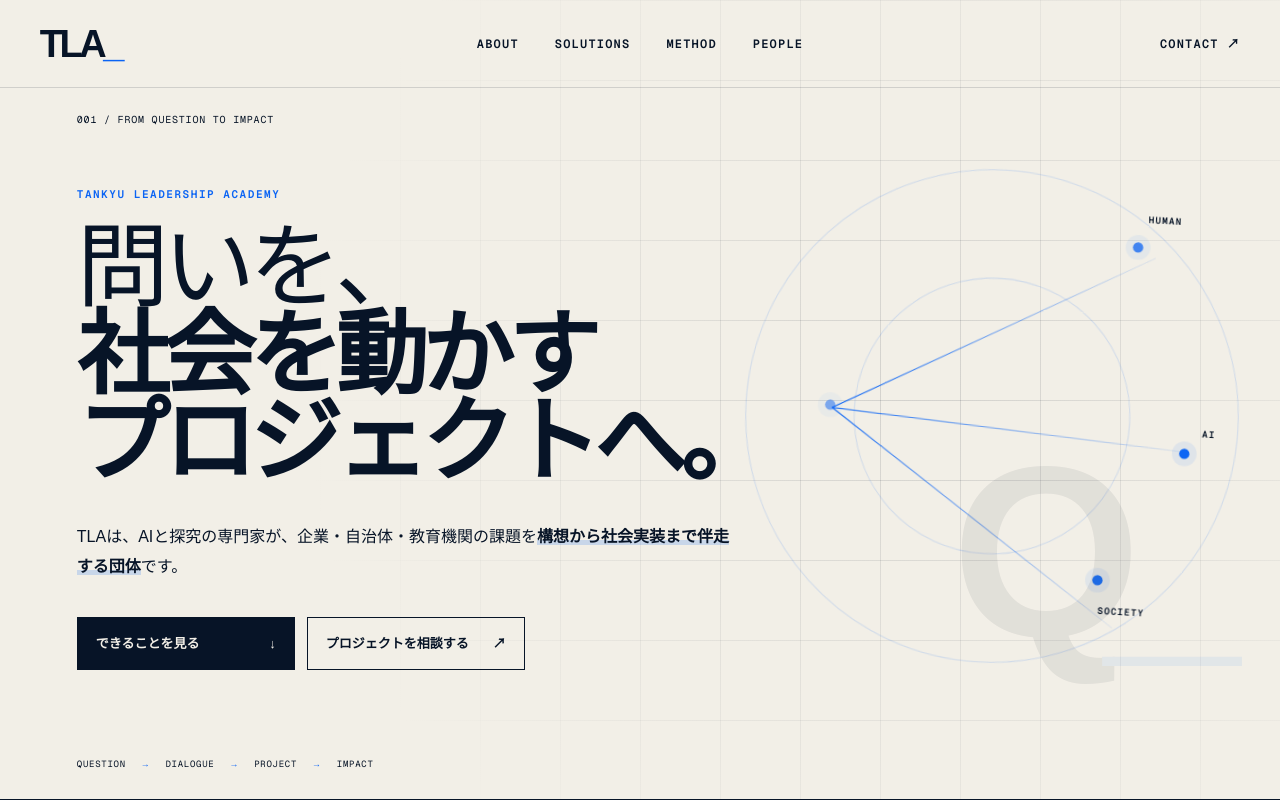
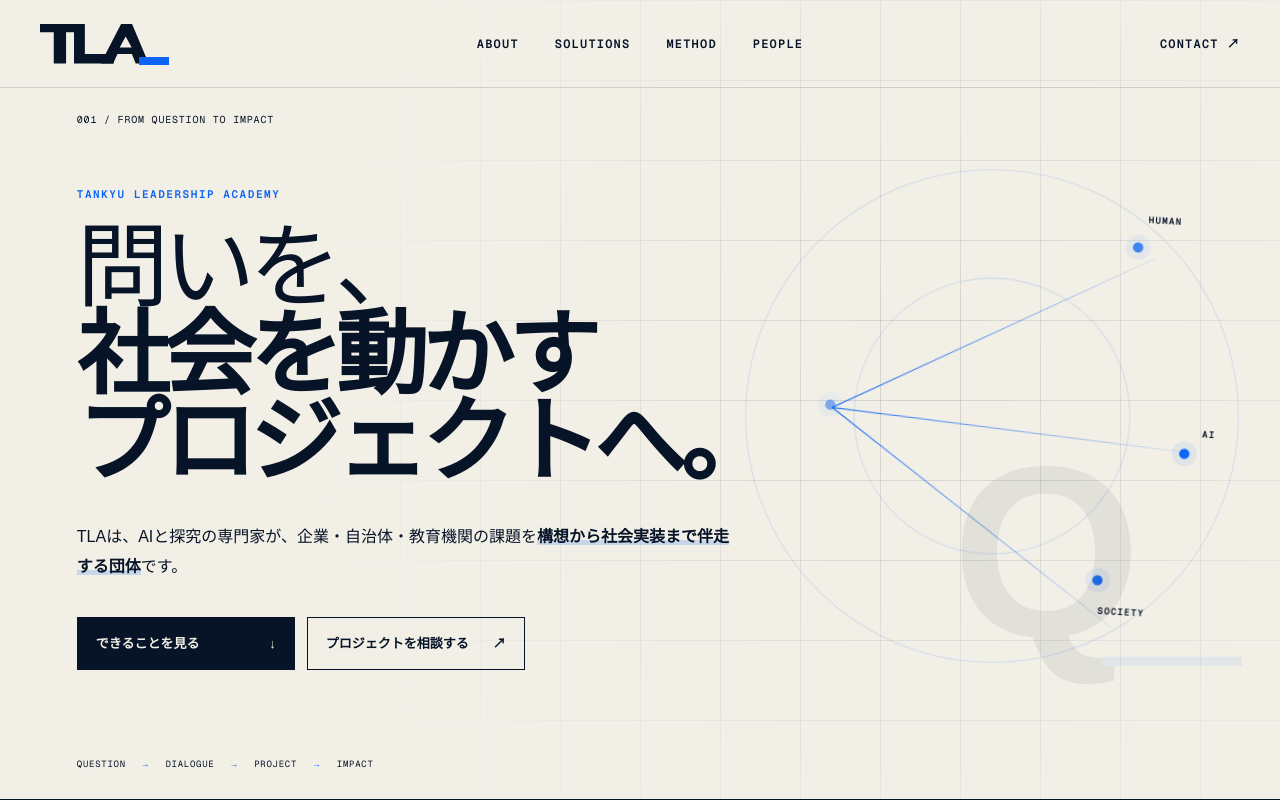
Before and after one commit to ikeda1028/tankyu, a Next.js app: page / in a window 1280 px wide. Shown: the top 800 px of the page. Built offline with nearby package versions, Linux system fonts and the light colour scheme.

Commit message:
Enforce canonical TLA logo geometry

```diff
--- a/app/globals.css
+++ b/app/globals.css
@@ -8,8 +8,14 @@
 .mono { font-family:var(--font-geist-mono),monospace; letter-spacing:.08em; }
 .grid-bg { background-image:linear-gradient(var(--line) 1px,transparent 1px),linear-gradient(90deg,var(--line) 1px,transparent 1px); background-size:80px 80px; }
 .site-header { height:88px; padding:0 3.1vw; display:grid; grid-template-columns:1fr auto 1fr; align-items:center; position:absolute; inset:0 0 auto; z-index:10; border-bottom:1px solid var(--line); }
-.logo { font-weight:900; font-size:38px; letter-spacing:-.09em; line-height:1; }
-.logo span { color:var(--blue); }
+.logo-link { display:flex; align-items:center; width:129px; height:46px; }
+.brand-logo { display:inline-block; position:relative; width:129px; height:42px; flex:none; }
+.brand-logo>span { position:absolute; display:block; }
+.logo-t { left:0; top:1px; width:44px; height:40px; background:var(--ink); clip-path:polygon(0 0,100% 0,100% 22%,60% 22%,60% 100%,32% 100%,32% 22%,0 22%); }
+.logo-l { left:34px; top:1px; width:40px; height:40px; background:var(--ink); clip-path:polygon(0 0,28% 0,28% 76%,100% 76%,100% 100%,0 100%); }
+.logo-a { left:61px; top:1px; width:48px; height:40px; background:var(--ink); clip-path:polygon(43% 0,65% 0,100% 100%,73% 100%,65% 76%,35% 76%,26% 100%,0 100%); }
+.logo-a>span { position:absolute; display:block; left:19px; top:13px; width:12px; height:11px; background:var(--paper); clip-path:polygon(50% 0,100% 100%,0 100%); }
+.logo-underscore { left:99px; top:34px; width:30px; height:8px; background:var(--blue); }
 .site-header nav { display:flex; gap:36px; font:600 12px/1 var(--font-geist-mono),monospace; letter-spacing:.1em; }
 .site-header nav a,.header-contact { transition:color .2s; }
 .site-header nav a:hover,.header-contact:hover { color:var(--blue); }
@@ -70,10 +76,10 @@
 .founder blockquote { margin:0; }.founder blockquote>p { font-size:clamp(26px,3.1vw,48px);line-height:1.45;letter-spacing:-.04em;margin:0 0 30px; }.founder footer { display:flex;align-items:baseline;gap:16px; }.founder footer strong{font-size:16px}.founder footer span{font-size:9px;font-family:var(--font-geist-mono),monospace;letter-spacing:.08em;color:var(--muted)}
 .founder-copy { border-left:1px solid var(--ink);padding-left:24px;font-size:13px;line-height:1.9; }.founder-copy a{display:block;color:var(--blue);font-weight:700;margin-top:26px}
 .contact { padding:110px 22vw 120px 6vw; background:var(--ink); color:var(--paper); position:relative; }.contact .section-id{position:absolute;right:6vw;top:118px}.contact>p:not(.kicker){max-width:650px;line-height:1.9;margin:30px 0}.contact-link{display:flex;justify-content:space-between;border-bottom:1px solid var(--paper);padding:20px 0;font-size:clamp(20px,2.4vw,36px);max-width:780px}.contact-link span{color:var(--blue)}
-.site-footer { padding:48px 6vw; display:grid;grid-template-columns:1fr 1fr 1fr;align-items:end;border-top:6px solid var(--blue)}.footer-logo{font-size:48px}.site-footer>p{font-size:12px}.footer-meta{display:flex;justify-content:space-between;font-size:8px}
+.site-footer { padding:48px 6vw; display:grid;grid-template-columns:1fr 1fr 1fr;align-items:end;border-top:6px solid var(--blue)}.footer-logo{transform:scale(1.15);transform-origin:left bottom}.site-footer>p{font-size:12px}.footer-meta{display:flex;justify-content:space-between;font-size:8px}
 
 @media (max-width:900px){
- .site-header{height:72px;grid-template-columns:1fr auto}.site-header nav{display:none}.header-contact{font-size:10px}.logo{font-size:32px}
+ .site-header{height:72px;grid-template-columns:1fr auto}.site-header nav{display:none}.header-contact{font-size:10px}.brand-logo{transform:scale(.88);transform-origin:left center}
  .hero{padding:122px 6vw 90px;align-items:flex-start}.hero-copy{width:100%}.hero h1{font-size:clamp(48px,13vw,82px)}.hero-lead{font-size:14px}.network{width:100vw;height:100vw;right:-35vw;top:30%;opacity:.45}.hero-actions{flex-direction:column;width:min(100%,360px)}.question-mark{display:none}.hero-bottom{gap:7px;font-size:7px}
  .intro,.method,.founder{grid-template-columns:1fr;padding:75px 6vw;gap:34px}.section-heading{grid-template-columns:1fr;padding:0 3vw 50px;gap:24px}.definition,.founder-copy{border-left:0;border-top:1px solid var(--ink);padding:26px 0 0}
  .field-grid{grid-template-columns:1fr}.field-card{min-height:400px;border-right:0;border-bottom:1px solid var(--ink)}.field-card:last-child{border-bottom:0}
--- a/app/page.tsx
+++ b/app/page.tsx
@@ -48,11 +48,22 @@
   );
 }
 
+function BrandLogo({ footer = false }: { footer?: boolean }) {
+  return (
+    <span className={`brand-logo${footer ? " footer-logo" : ""}`} aria-label="TLA">
+      <span className="logo-t" />
+      <span className="logo-l" />
+      <span className="logo-a"><span /></span>
+      <span className="logo-underscore" />
+    </span>
+  );
+}
+
 export default function Home() {
   return (
     <main>
       <header className="site-header">
-        <a className="logo" href="#top" aria-label="TLA ホーム">TLA<span>_</span></a>
+        <a className="logo-link" href="#top" aria-label="TLA ホーム"><BrandLogo /></a>
         <nav aria-label="メインナビゲーション">
           <a href="#about">ABOUT</a>
           <a href="#solutions">SOLUTIONS</a>
@@ -159,7 +170,7 @@
       </section>
 
       <footer className="site-footer">
-        <div className="logo footer-logo">TLA<span>_</span></div>
+        <BrandLogo footer />
         <p>一般社団法人探究リーダーシップアカデミー</p>
         <div className="footer-meta mono"><span>© 2026 TLA</span><span>QUESTION → IMPACT</span></div>
       </footer>
```
